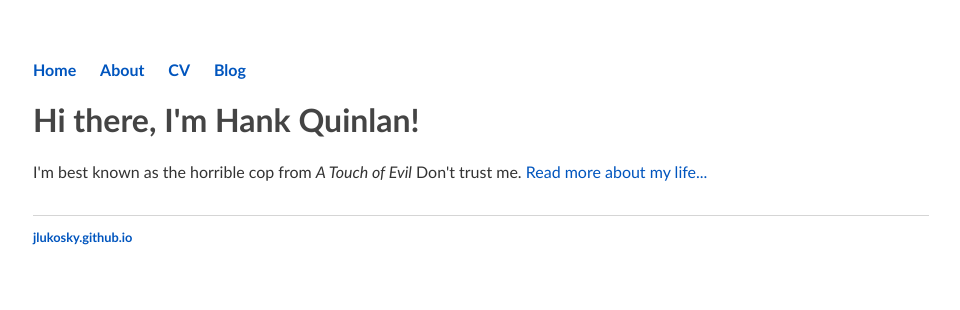
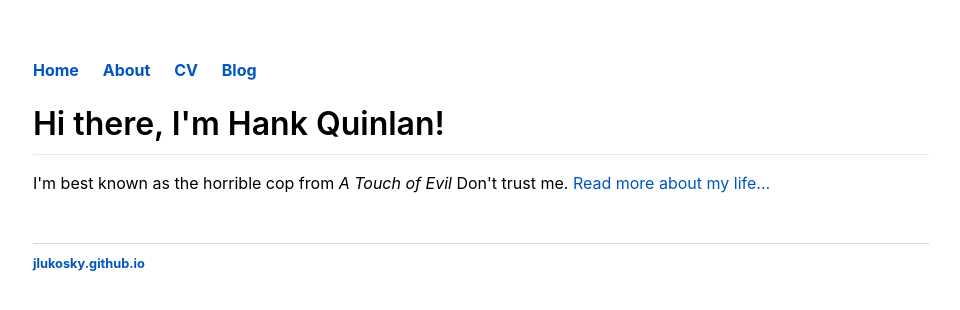
Before and after one commit to jlukosky/jlukosky, a Jekyll site: the page built from index.html, in a window 1280 px wide. Shown: the top 310 px of the page, without its empty margins (159-1119 px from the left). Built offline with Jekyll 4.4.1, drawn with Linux system fonts in a browser that asks for light colours.

Commit message:
style updates

```diff
--- a/css/main.css
+++ b/css/main.css
@@ -5,15 +5,82 @@ html {
 body {
     margin: 60px auto;
     width: 70%;
-    font-family: Calibri, 'Segoe UI', 'Helvetica', 'Arial', 'Sans-Serif';
+    font-family:-apple-system,BlinkMacSystemFont,'Segoe UI',Helvetica,Arial,sans-serif,'Apple Color Emoji','Segoe UI Emoji','Segoe UI Symbol';
 }
 
+main.container{
+    font-family:-apple-system,BlinkMacSystemFont,'Segoe UI',Helvetica,Arial,sans-serif,'Apple Color Emoji','Segoe UI Emoji','Segoe UI Symbol';
+    font-size: 1rem;
+    line-height: 1.5;
+    word-wrap: break-word;
+    padding-bottom: 2em;
+}
+
+article, aside, details, figcaption, figure, footer, header, main, menu, nav, section{
+    display:block;
+}
+*{box-sizing:border-box;}
 nav ul,
 footer ul {
     padding: 0;
     list-style: none;
     font-weight: bold;
 }
+main.container>:first-child {
+    margin-top: 0!important;
+}
+main.container h1, .markdown-body h2 {
+    border-bottom: 1px solid #eaecef;
+    padding-bottom: .3em;
+}
+main.container h1 {
+    font-size: 2em;
+}
+main.container h2 {
+    font-size: 1.5em;
+}
+main.container h3 {
+    font-size: 1.25em;
+}
+main.container h4 {
+    font-size: 1em;
+}
+main.container h5 {
+    font-size: .875em;
+}
+main.container h6 {
+    color: #6a737d;
+    font-size: .85em;
+}
+main.container blockquote, main.container details, main.container dl, main.container ol, main.container  p, main.container pre, main.container table, main.container ul {
+    margin-bottom: 16px;
+    margin-top: 0;
+}
+
+p {
+    margin-bottom: 10px;
+    margin-top: 0;
+}
+
+
+main.container h1, main.container h2, main.container h3, main.container h4, main.container h5, main.container h6 {
+    font-weight: 600;
+    line-height: 1.25;
+    margin-bottom: 16px;
+    margin-top: 24px;
+}
+
+main.container ol, main.container ul {
+    padding-left: 2em;
+}
+main.container code, main.container tt {
+    background-color: rgba(27,31,35,.05);
+    border-radius: 3px;
+    font-size: 85%;
+    margin: 0;
+    padding: .2em .4em;
+}
+
 
 nav ul li,
 footer ul li {
@@ -21,9 +88,6 @@ footer ul li {
     margin-right: 20px;
 }
 
-main{
-    padding-bottom: 2em;
-}
 a {
     color: #0055BE;
     text-decoration:none;
@@ -50,48 +114,8 @@ input[type="text"]:focus, input[type="email"]:focus, input[type="password"]:focu
 }
 
 
-h1 {
-    font-size: 2em;
-    color: #444444;
-}
-
-h2 {
-    font-size: 1.9em;
-    font-weight: 600;
-    color: #444444;
-}
-
-h3 {
-    font-size: 1.7em;
-    font-weight: 600;
-    color: #444444;
-}
-
-h4 {
-    font-size: 1.5em;
-    font-weight: 600;
-    color: #444444;
-}
-
-h5 {
-    font-size: 1.2em;
-    font-weight: bold;
-    color: #444444;
-}
-
-h6 {
-    font-size: 1em;
-    font-weight: bold;
-    color: #444444;
-}
 
 
-p {
-    font-size: 1em;
-    line-height: 1.4em;
-    color: #333;
-    margin: 1em 0 0;
-}
 
 footer {
     border-top: 1px solid #d5d5d5;
```
